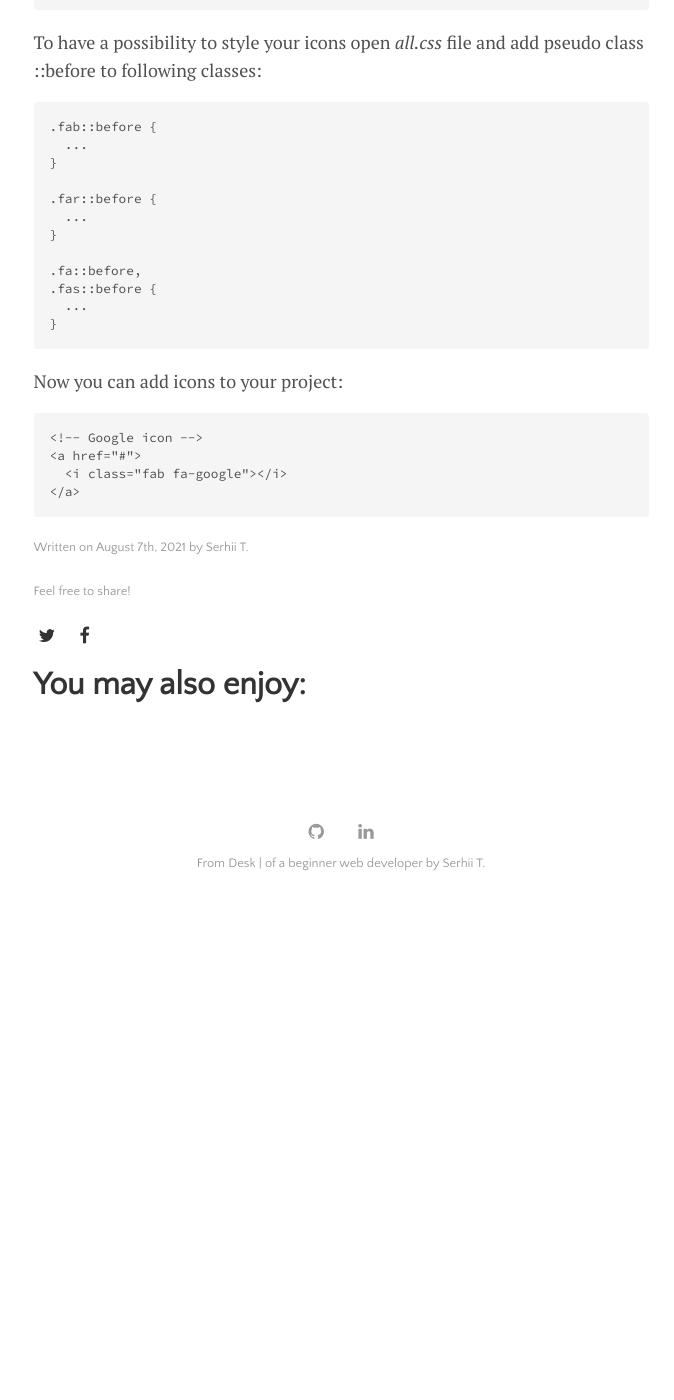
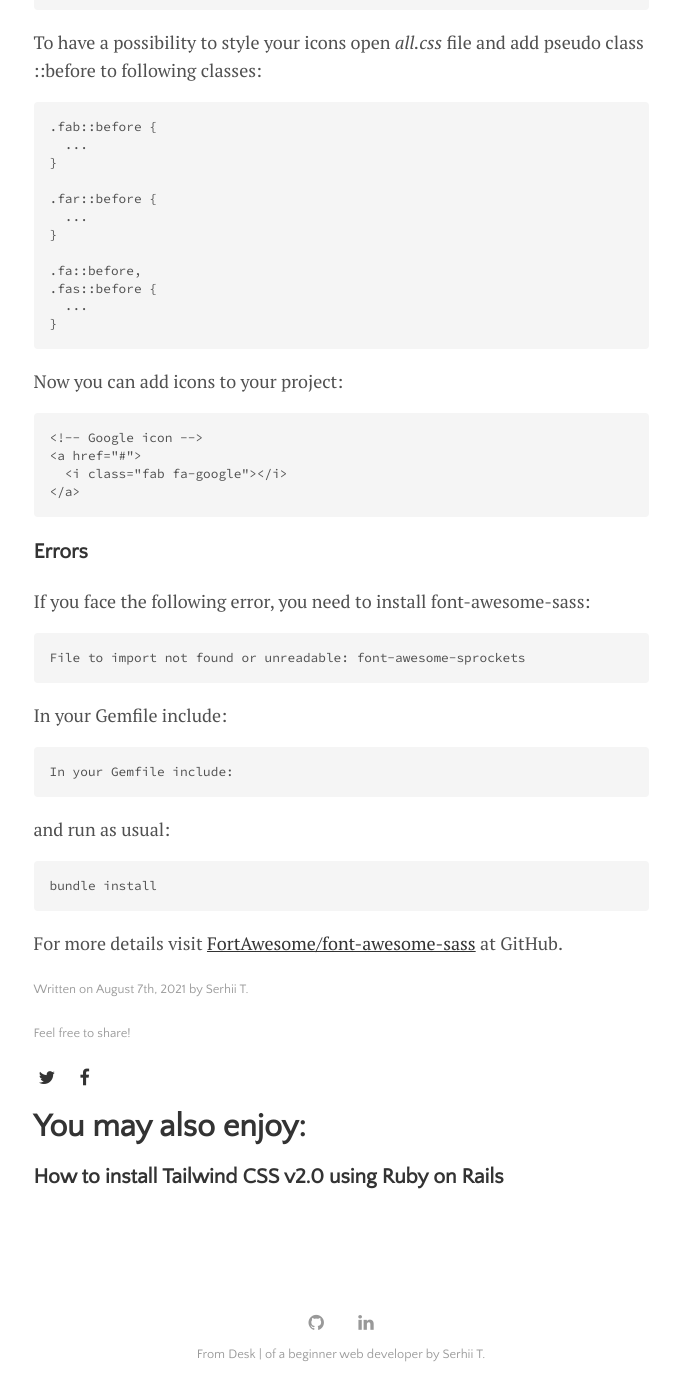
Before and after one commit to SergeyTocarchuk/sergeytocarchuk.github.io, a Jekyll site: the page built from _posts/2021-08-07-font-awesome-icons.md, in a window 1280 px wide and 1400 px high, scrolled down 965 px. Shown: the whole window, without its empty margins (299-973 px from the left). Built offline with Jekyll 4.4.1, drawn with Linux system fonts in a browser that asks for light colours; before the commit the page ends 1874 px from its top, so only the background shows below that; some of the changed lines change nothing that is shown.

Commit message:
Add post: How to install Tailwind

````diff
--- a/_posts/2021-08-07-font-awesome-icons.md
+++ b/_posts/2021-08-07-font-awesome-icons.md
@@ -44,3 +44,20 @@
   <i class="fab fa-google"></i>
 </a>
 ```
+
+### Errors
+
+If you face the following error, you need to install font-awesome-sass:
+```
+File to import not found or unreadable: font-awesome-sprockets
+```
+
+In your Gemfile include:
+```
+In your Gemfile include:
+```
+and run as usual:
+```
+bundle install
+```
+For more details visit [FortAwesome/font-awesome-sass](https://github.com/FortAwesome/font-awesome-sass) at GitHub.
--- /dev/null
+++ b/_posts/2021-08-19-tailwind-css-v2-0-install.md
@@ -0,0 +1,128 @@
+---
+layout: post
+title: "How to install Tailwind CSS v2.0 using Ruby on Rails"
+author: "Serhii T."
+categories: journal
+tags: [css,tailwind,rails]
+image: tailwind_logo.png
+---
+
+### Install Tailwind via npm
+
+Install Tailwind and its peer-dependencies by running command:
+
+```
+npm install -D tailwindcss@latest postcss@latest autoprefixer@latest
+```
+
+Create your configuration file: with the node modules installed we can generate a new _tailwind.config.js_ file.
+
+```
+npx tailwindcss init
+```
+That will create a new _tailwind.config.js_ file at the root of your Ruby on Rails project.
+
+That file can remain there but I like to move it into where we will be working more with our styles that Tailwind CSS brings us.
+
+Inside _app/javascript/_ I'll create a new folder called _stylesheets_ and move the configuration file there.
+
+Additionally I'll create a new _application.scss_ stylesheet within _app/javascript/stylesheets_.
+
+Our folder structure should resemble the following:
+
+```
+app/
+  javascript/
+    packs
+    stylesheets/
+    - application.scss
+    - tailwind.config.js
+```
+
+### Include Tailwind CSS
+
+Inside the _application.scss_ we just create we will need to add these import statements for Tailwind to includes all of its defaults:
+```
+/* app/javascript/stylesheets/application.scss */
+@import "tailwindcss/base";
+@import "tailwindcss/components";
+
+/* Add any custom CSS here */
+@import "tailwindcss/utilities";
+```
+
+You can add any custom CSS after the **components** import but before the **utilities** import.
+
+### Import the stylesheet inside your packs file of choice
+
+Ruby on Rails ships with an _application.js_ file inside _app/javascript/packs_. You can add another file or import it inside _application.js_ all the same. We'll need to import the _application.scss_ file here and leverage Webpack loaders to compile things down:
+
+```
+/* app/javascript/packs/application.js */
+
+import Rails from "@rails/ujs"
+import Turbolinks from "turbolinks"
+import * as ActiveStorage from "@rails/activestorage"
+import "channels"
+
+import "stylesheets/application" // Add this line
+```
+
+### Require Tailwind CSS inside _postcss.config.js_
+
+To add TailwindCSS to the Ruby on Rails project's _postcss.config.js_ file you need to require it. You can then pass the relative path to your configuration file. Because I added our configuration in the folders within _app/javascript_ I needed to pass the full relative URL _app/javascript/stylesheets/tailwind.config.js_ to make this work:
+
+```
+/* postcss.config.js */
+module.exports = {
+  plugins: [
+    require("tailwindcss")("./app/javascript/stylesheets/tailwind.config.js"),
+    require("postcss-import"),
+    require("postcss-flexbugs-fixes"),
+    require("postcss-preset-env")({
+      autoprefixer: {
+        flexbox: "no-2009",
+      },
+      stage: 3,
+    }),
+  ],
+}
+```
+
+### Update your layout file
+
+New Ruby on Rails projects doesn't assume you'll need to account for stylesheets in your _app/javascript_ folder. As a result, we need to add a stylesheet_pack_tag to our project:
+
+```
+<%= stylesheet_pack_tag 'application', media: 'all', 'data-turbolinks-track': 'reload' %>
+```
+The stylesheet_pack_tag refers to the _application.scss_ file we created and imported into the _application.js_ file inside _app/javascript/packs_. Styles will be injected dynamically thanks to the default Webpack and PostCSS configuration that now comes by default in Rails 6 applications.
+
+### Make sure you purge those files
+
+Once you have Tailwind CSS up and running I highly recommend setting up the **purge feature** which is now built-in. Simply pass in the paths to files you use Tailwind CSS inside. The utility will traverse those files and remove any classes you aren't making use of.
+
+This reduces file sizes and increases your website's performance dramatically.
+
+```
+/* app/javascript/stylesheets/tailwind.config.js */
+module.exports = {
+  purge: [
+    "./app/**/*.html.erb",
+    "./app/helpers/**/*.rb",
+    "./app/javascript/**/*.js",
+    "./app/javascript/**/*.vue",
+  ],
+  darkMode: false, // or 'media' or 'class'
+  theme: {
+    extend: {},
+  },
+  variants: {
+    extend: {},
+  },
+  plugins: [],
+}
+```
+### Resources
+
+- installation guide at [TailwindCSS documentation](https://tailwindcss.com/docs/installation).
````
Also changed, not shown: assets/img/tailwind_logo.png (added).
